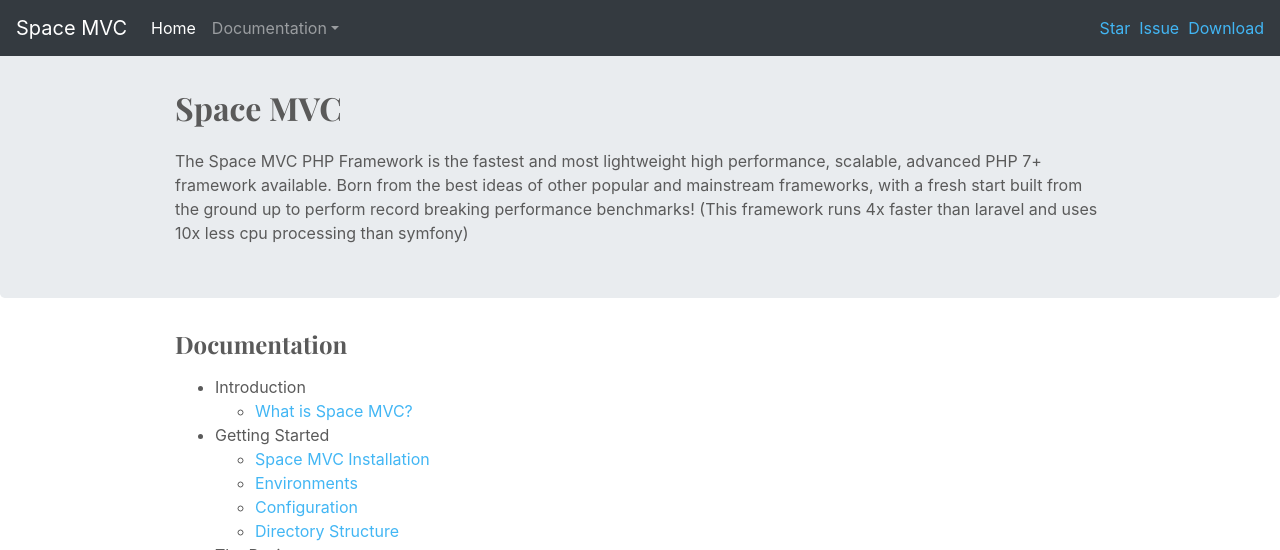
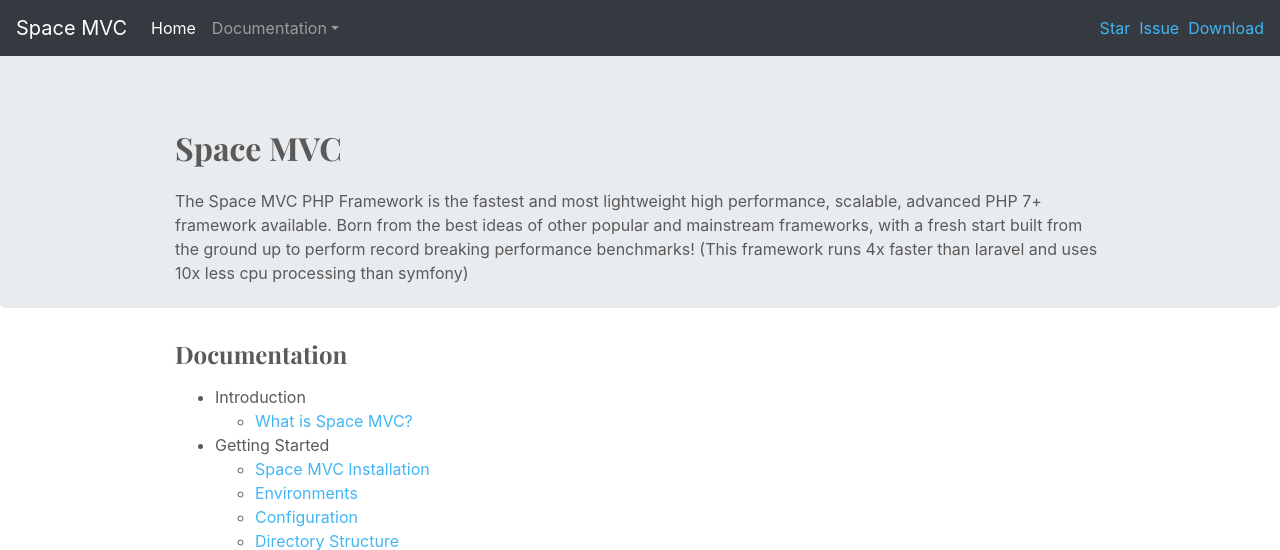
Before and after one commit to central-hubb/space-framework, a PHP site: page /space_mvc/resources/layouts/docs.php in a window 1280 px wide. Shown: the top 550 px of the page. Run offline with PHP 8.4, Linux system fonts and the light colour scheme; the template is opened without the code that fills it, so the values that code supplies are empty.

Commit message:
updated docs template header

```diff
--- a/app/Library/Framework/Space.php
+++ b/app/Library/Framework/Space.php
@@ -20,9 +20,8 @@
 	 */
 	public function __construct()
 	{
-		$this->di['asset'] = new Asset();
+		$this->di['environment'] = new Environment();
 		$this->di['config'] = new Config();
-		$this->di['environment'] = new Environment();
 		$this->di['log'] = new Log();
 		$this->di['orm'] = new Orm();
 		$this->di['request'] = new Request();
@@ -32,6 +31,7 @@
 		$this->di['exception'] = new Exception();
 		$this->di['layout'] = new Layout();
 		$this->di['mail'] = new Mail();
+		$this->di['asset'] = new Asset();
 		$this->di['controller'] = (new Controller($this, $this->di['router']->getRoute()['controller'], $this->di['router']->getRoute()['action']));
 		$this->di['response'] = new Response($this->di['controller']->getLayout()->getResponseBody());
 	}
--- a/resources/layouts/docs.php
+++ b/resources/layouts/docs.php
@@ -32,7 +32,7 @@
 	}
 </style>
 
-<div class="jumbotron" style="height:250px;padding-top:20px;">
+<div class="jumbotron" style="height:260px;padding-top:60px;">
 	<div class="container">
 		<h1 class="display-5">Space MVC</h1>
 		<p>
```
